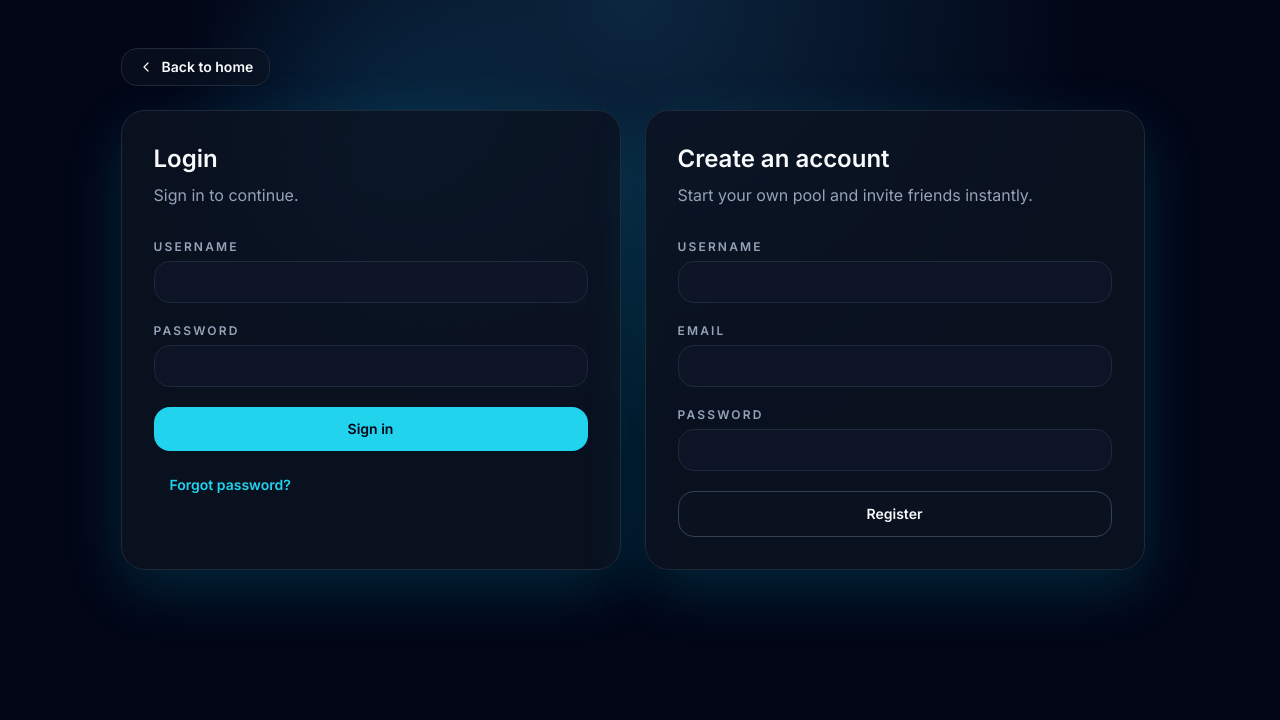
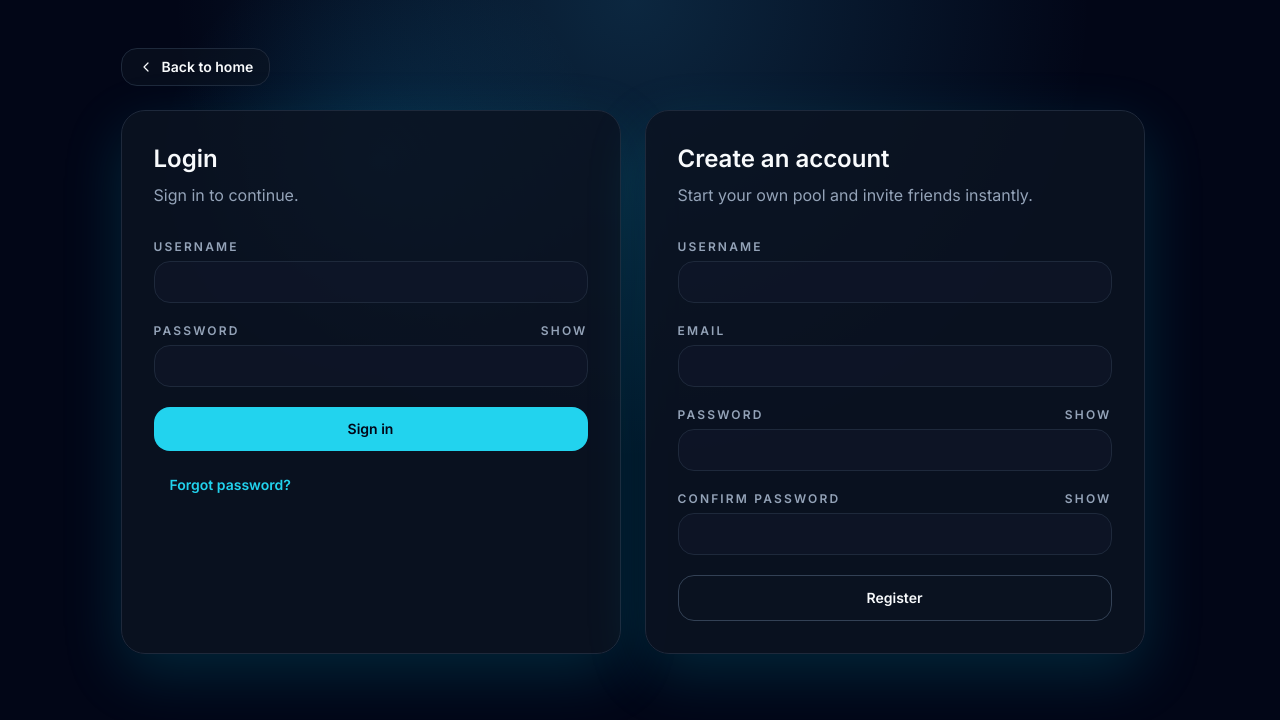
Before and after one commit to vindevoudit/scorecast, a React (Vite) app: page / in a window 1280 px wide. Both pictures are taken after a click on the button "Get started — it's free". Shown: the top 720 px of the page. Built offline with nearby package versions, Linux system fonts and the light colour scheme; no server answers.

Commit message:
double enter password + show

```diff
--- a/src/components/LoginForm.jsx
+++ b/src/components/LoginForm.jsx
@@ -2,7 +2,7 @@
 // primitives. The #login-username / #login-password ids are preserved
 // because Playwright targets them directly.
 
-import { Button, Card, Input } from './ui';
+import { Button, Card, Input, PasswordInput } from './ui';
 
 function LoginForm({ authData, setAuthData, onSubmit, onForgotPassword }) {
   return (
@@ -20,10 +20,9 @@ function LoginForm({ authData, setAuthData, onSubmit, onForgotPassword }) {
             setAuthData((prev) => ({ ...prev, loginUsername: event.target.value }))
           }
         />
-        <Input
+        <PasswordInput
           id="login-password"
           name="password"
-          type="password"
           label="Password"
           autoComplete="current-password"
           value={authData.loginPassword}
--- a/src/components/RegisterForm.jsx
+++ b/src/components/RegisterForm.jsx
@@ -1,8 +1,12 @@
 // Tier 11 Chunk 2 — RegisterForm migrated. ids preserved for Playwright.
 
-import { Button, Card, Input } from './ui';
+import { Button, Card, Input, PasswordInput } from './ui';
 
 function RegisterForm({ authData, setAuthData, onSubmit }) {
+  const mismatch =
+    authData.registerPasswordConfirm.length > 0 &&
+    authData.registerPassword !== authData.registerPasswordConfirm;
+
   return (
     <Card variant="default" className="p-8 shadow-glow">
       <h2 className="text-2xl font-semibold text-fg">Create an account</h2>
@@ -31,16 +35,26 @@ function RegisterForm({ authData, setAuthData, onSubmit }) {
             setAuthData((prev) => ({ ...prev, registerEmail: event.target.value }))
           }
         />
-        <Input
+        <PasswordInput
           id="register-password"
           name="password"
-          type="password"
           label="Password"
           autoComplete="new-password"
           value={authData.registerPassword}
           onChange={(event) =>
             setAuthData((prev) => ({ ...prev, registerPassword: event.target.value }))
           }
+        />
+        <PasswordInput
+          id="register-password-confirm"
+          name="passwordConfirm"
+          label="Confirm password"
+          autoComplete="new-password"
+          value={authData.registerPasswordConfirm}
+          onChange={(event) =>
+            setAuthData((prev) => ({ ...prev, registerPasswordConfirm: event.target.value }))
+          }
+          error={mismatch ? 'Passwords do not match' : undefined}
         />
         <Button type="submit" variant="secondary" size="lg" className="w-full">
           Register
--- a/src/components/ResetPasswordForm.jsx
+++ b/src/components/ResetPasswordForm.jsx
@@ -1,6 +1,6 @@
 // Tier 11 Chunk 2 — ResetPasswordForm migrated.
 
-import { Button, Card, Input } from './ui';
+import { Button, Card, PasswordInput } from './ui';
 
 function ResetPasswordForm({ authData, setAuthData, onSubmit, onCancel }) {
   return (
@@ -10,10 +10,9 @@ function ResetPasswordForm({ authData, setAuthData, onSubmit, onCancel }) {
         Enter a new password for your account. The reset link expires after 15 minutes.
       </p>
       <form onSubmit={onSubmit} className="mt-8 space-y-5">
-        <Input
+        <PasswordInput
           id="reset-password"
           name="password"
-          type="password"
           label="New password"
           autoComplete="new-password"
           required
--- /dev/null
+++ b/src/components/ui/PasswordInput.jsx
@@ -0,0 +1,63 @@
+// <PasswordInput> primitive — mirrors <Input> with a Show/Hide toggle button
+// pinned to the top-right of the field row. Keeps the same label / helper /
+// error / aria-describedby composition so it's a drop-in for any password
+// field.
+
+import { forwardRef, useId, useState } from 'react';
+import { cn } from './cn';
+
+const PasswordInput = forwardRef(function PasswordInput(
+  { id: idProp, label, helper, error, className, ...props },
+  ref,
+) {
+  const generatedId = useId();
+  const id = idProp ?? generatedId;
+  const helperId = helper || error ? `${id}-desc` : undefined;
+  const [visible, setVisible] = useState(false);
+
+  return (
+    <div className="flex flex-col gap-1.5">
+      {label ? (
+        <div className="flex items-center justify-between">
+          <label
+            htmlFor={id}
+            className="text-xs font-semibold uppercase tracking-[0.18em] text-fg-muted"
+          >
+            {label}
+          </label>
+          <button
+            type="button"
+            onClick={() => setVisible((v) => !v)}
+            aria-label={visible ? 'Hide password' : 'Show password'}
+            aria-pressed={visible}
+            className="rounded text-xs font-semibold uppercase tracking-[0.18em] text-fg-muted transition hover:text-fg focus-visible:outline-none focus-visible:ring-2 focus-visible:ring-accent"
+          >
+            {visible ? 'Hide' : 'Show'}
+          </button>
+        </div>
+      ) : null}
+      <input
+        ref={ref}
+        id={id}
+        type={visible ? 'text' : 'password'}
+        aria-invalid={error ? true : undefined}
+        aria-describedby={helperId}
+        className={cn(
+          'rounded-2xl border border-default bg-overlay/60 px-4 py-2.5 text-sm text-fg placeholder:text-fg-subtle',
+          'focus-visible:outline-none focus-visible:ring-2 focus-visible:ring-accent',
+          error ? 'border-danger' : '',
+          className,
+        )}
+        {...props}
+      />
+      {helper || error ? (
+        <p id={helperId} className={cn('text-xs', error ? 'text-danger' : 'text-fg-subtle')}>
+          {error || helper}
+        </p>
+      ) : null}
+    </div>
+  );
+});
+
+export { PasswordInput };
+export default PasswordInput;
--- a/src/components/ui/index.js
+++ b/src/components/ui/index.js
@@ -4,6 +4,7 @@
 export { Button, buttonStyles } from './Button';
 export { Card, CardHeader, CardBody, CardFooter, cardStyles } from './Card';
 export { Input } from './Input';
+export { PasswordInput } from './PasswordInput';
 export { Textarea } from './Textarea';
 export { Badge, badgeStyles } from './Badge';
 export { Skeleton } from './Skeleton';
--- a/src/contexts/AuthContext.jsx
+++ b/src/contexts/AuthContext.jsx
@@ -17,6 +17,7 @@ const initialAuthData = {
   loginPassword: '',
   registerUsername: '',
   registerPassword: '',
+  registerPasswordConfirm: '',
   registerEmail: '',
   forgotEmail: '',
   resetPassword: '',
@@ -145,6 +146,11 @@ export function AuthProvider({ children }) {
   const handleRegister = useCallback(
     async (event) => {
       event?.preventDefault?.();
+      if (authData.registerPassword !== authData.registerPasswordConfirm) {
+        const mismatchError = new Error('Passwords do not match');
+        showStatus(mismatchError.message);
+        throw mismatchError;
+      }
       try {
         const data = await apiFetch('/api/register', {
           method: 'POST',
@@ -163,7 +169,13 @@ export function AuthProvider({ children }) {
         throw error;
       }
     },
-    [authData.registerUsername, authData.registerPassword, authData.registerEmail, showStatus],
+    [
+      authData.registerUsername,
+      authData.registerPassword,
+      authData.registerPasswordConfirm,
+      authData.registerEmail,
+      showStatus,
+    ],
   );
 
   const handleForgotPassword = useCallback(
```
Also changed, not shown: 1 other file (tests, documents, lock files or other folders).
